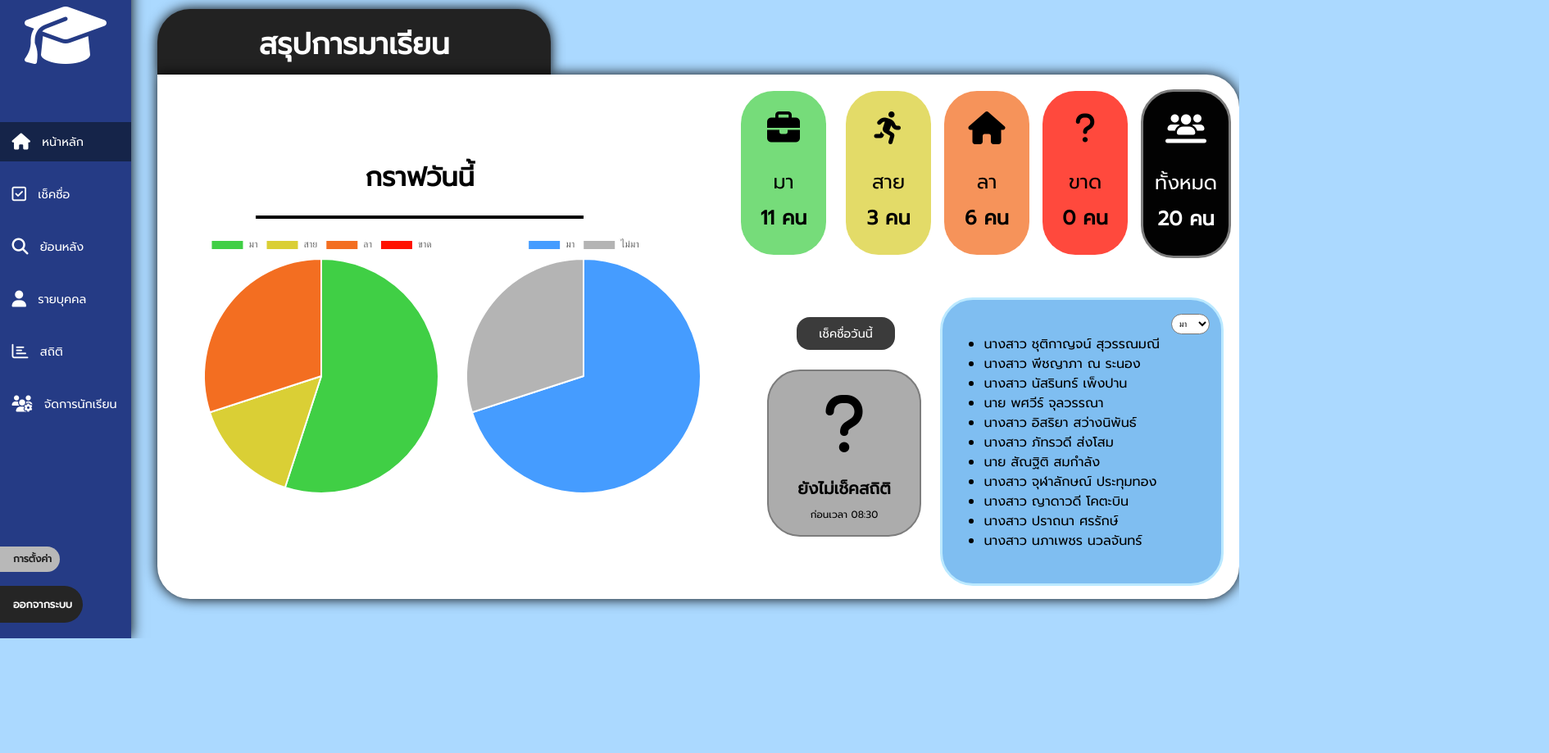
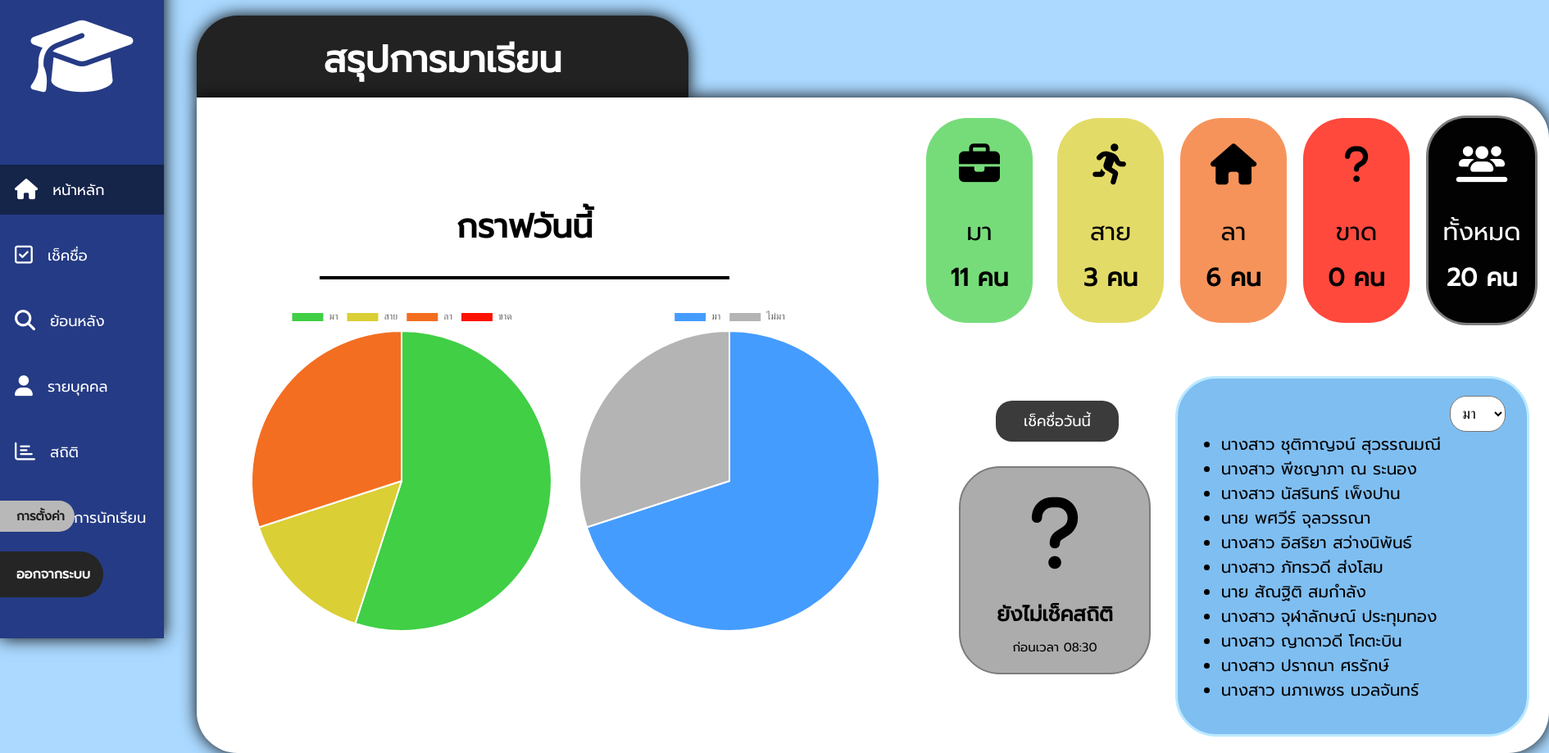
Before and after one commit to aekburut5740-commits/-.3, a plain HTML site: page Web/page/home.html in a window 1280 px wide. Shown: the part 21-940 px from the top of the page at 82% size, 1890 px wide, since content can reach past the window. Before the commit the page ends 800 px from the top, so only its background shows below. Drawn offline with nearby package versions, Linux system fonts and the light colour scheme.

Commit message:
บัค sidebar

```diff
--- /dev/null
+++ b/Web/css/check.css
@@ -0,0 +1,4 @@
+body{
+    margin: 0;
+    font-family: 'Prompt', sans-serif;
+}
--- a/Web/css/home.css
+++ b/Web/css/home.css
@@ -4,105 +4,106 @@ body{
     font-family: 'Prompt', sans-serif;
 }
 .main-box{
-    margin: 4vh 0vh 0vh 24vh;
+    margin: 40px 0px 0px 240px;
     position: relative;
     z-index: 1;
 }
 .head{
     background-color: rgb(34, 34, 34);
     color: #ffffff;
-    width: 60vh;
-    height: 10vh;
-    border-radius: 5vh 5vh 0vh 0vh;
-    box-shadow: 0vh 0vh 2vh black;
+    width: 600px;
+    height: 100px;
+    border-radius: 50px 50px 0px 0px;
+    box-shadow: 0px 0px 20px black;
 }
 .head h1{
     display: flex;
     justify-content: center;
     align-items: center;
     margin: 0;
-    padding: 2vh;
-    font-size: 4.5vh;
+    padding: 20px;
+    font-size: 45px;
 }
 .content{
+    position: relative;
     background-color: white;
-    width: 165vh;
-    height: 80vh;
-    border-radius: 0vh 5vh 5vh 5vh;
-    box-shadow: 0vh 0vh 2vh black;
+    width: 1650px;
+    height: 800px;
+    border-radius: 0px 50px 50px 50px;
+    box-shadow: 0px 0px 20px black;
 }
 .graph{
     position: absolute;
-    width: 70vh;
-    height: 40vh;
-    margin: 10vh 0vh 0vh 5vh;
+    width: 700px;
+    height: 400px;
+    margin: 100px 0px 0px 50px;
 }
 .graph h1{
     display: flex;
     justify-content: center;
     align-items: center;
-    font-size: 4vh;
+    font-size: 40px;
 }
 .graph hr{
-    margin: 2vh 10vh;
+    margin: 30px 100px;
     border: black solid 2px;
 }
 .chart{
     display: flex;
-    width: 80vh;
-    height: 40vh;
+    width: 400px;
+    height: 100%;
 }
 .status{
     position: absolute;
-    width: 77vh;
-    height: 30vh;
-    margin: 0vh 0vh 0vh 88vh;
+    width: 770px;
+    height: 300px;
+    margin: 0px 0px 0px 880px;
 }
 .status h1{
-    font-size: 5vh;
-    margin: 2vh 0vh;
+    font-size: 50px;
+    margin: 20px 0px;
 }
 .status p{
-    font-size: 3vh;
-    margin: 1vh 0vh;
+    font-size: 30px;
+    margin: 10px 0px;
 }
 .status-miss,.status-leave,.status-late,.status-come,.status-all{
     text-align: center;
     display: inline-block;
     position: absolute;
-    width: 13vh;
-    height: 25vh;
-    border-radius: 5vh;
+    width: 130px;
+    height: 250px;
+    border-radius: 50px;
 }
 .status-all{
     background-color: rgb(2, 2, 2);
     color: white;
-    margin: 2.2vh 0vh 0vh 62vh;
+    margin: 22px 0px 0px 620px;
     border: rgb(124, 124, 124) solid 3px;
 }
 .status-miss{
     background-color: #ff1100c2;
-    margin: 2.5vh 0vh 0vh 47vh;
+    margin: 25px 0px 0px 470px;
 }
 .status-leave{
     background-color: #f36e21bd;
-    margin: 2.5vh 0vh 0vh 32vh;
+    margin: 25px 0px 0px 320px;
 }
 .status-late{
     background-color: #dacf35be;
-    margin: 2.5vh 0vh 0vh 17vh;
+    margin: 25px 0px 0px 170px;
 }
 .status-come{
     background-color: #40cf45b6;
-    margin: 2.5vh 0vh 0vh 1vh;
+    margin: 25px 0px 0px 10px;
 }
 .box-stu{
     display: flex;
     justify-content: center;
     align-items: center;
-    width: 48vh;
-    height: 50vh;
-    margin: 30vh 0vh 0vh 29vh;
+    width: 480px;
+    height: 500px;
+    margin: 300px 0px 0px 290px;
 }
 .stu-status{
     display: block;
@@ -111,32 +112,32 @@ body{
     max-width: 90%;
     height: 100%;
     max-height: 88%;
-    margin-top: 2vh;
-    border-radius: 5vh;
+    margin-top: 20px;
+    border-radius: 50px;
     border: rgb(187, 233, 255) solid 3px;
     overflow-y: auto;
     overflow-x: hidden;
     box-sizing: border-box;
 }
 .stu-status select{
-    margin: 5% 0 0 82%;
-    font-size: 1.3vh;
+    margin: 5% 0 0 78%;
+    font-size: 18px;
 }
 .stu-status ul{
     margin: 0 0 0 3%;
-    font-size: 2vh;
+    font-size: 20px;
 }
 .option{
     background-color: rgb(255, 255, 255);
     color: rgb(0, 0, 0);
-    border-radius: 2vh;
-    padding: 5px;
+    border-radius: 20px;
+    padding: 10px;
 }
 .check-box{
     position: absolute;
-    width: 25vh;
-    height: 40vh;
-    margin: 36vh 0vh 0vh 93vh;
+    width: 250px;
+    height: 400px;
+    margin: 360px 0px 0px 930px;
 }
 .check-box-link{
     display: flex;
@@ -144,47 +145,47 @@ body{
     align-items: center;
     position: absolute;
     background-color: rgb(59, 59, 59);
-    width: 15vh;
-    height: 5vh;
-    margin: 1vh 0vh 0vh 4.5vh;
-    border-radius: 2vh;
-    font-size: 1.8vh;
+    width: 150px;
+    height: 50px;
+    margin: 10px 0px 0px 45px;
+    border-radius: 20px;
+    font-size: 18px;
     text-decoration: none;
     color: rgb(255, 255, 255);
 }
 /* โครงสร้างหลักและค่าเริ่มต้น (สีเทา) */
 .check-box-box {
     background-color: rgb(172, 172, 172);
-    width: 23vh;
-    height: 25vh;
-    margin: 9vh 0vh 0vh 0vh;
-    border-radius: 5vh;
+    width: 230px;
+    height: 250px;
+    margin: 90px 0px 0px 0px;
+    border-radius: 50px;
     border: rgb(124, 124, 124) solid 2px;
     transition: background-color 0.25s ease, border-color 0.25s ease, color 0.25s ease;
 }
 
 .check-box-box i {
-    font-size: 10vh;
+    font-size: 100px;
     display: flex;
     justify-content: center;
     align-items: center;
-    margin: 3vh 0vh 0vh 0vh;
+    margin: 30px 0px 0px 0px;
 }
 
 .check-box-box h1 {
-    font-size: 2.5vh;
+    font-size: 25px;
     display: flex;
     justify-content: center;
     align-items: center;
-    margin: 3vh 0vh 0vh 0vh;
+    margin: 30px 0px 0px 0px;
 }
 
 .check-box-box p {
-    font-size: 1.5vh;
+    font-size: 15px;
     display: flex;
     justify-content: center;
     align-items: center;
-    margin: 1vh 0vh 0vh 0vh;
+    margin: 10px 0px 0px 0px;
 }
 
 /* สถานะที่ 1: ค่าเริ่มต้น */
--- a/Web/css/login.css
+++ b/Web/css/login.css
@@ -24,10 +24,10 @@ body {
 .login-box {
     display: flex;
     flex-direction: column;
+    justify-content: center;
     align-items: center;
-    width: min(680px, calc(100vw - 32px));
-    min-height: min(720px, calc(100vh - 32px));
-    max-height: calc(100vh - 32px);
+    width: 40%;
+    height: 100%;
     overflow-y: auto;
     padding: 20px 40px 40px 40px;
     border: 1px solid black;
@@ -47,7 +47,7 @@ body {
     text-align: center;
 }
 
-.login-box > p {
+.login-box p {
     margin: 0 0 20px;
     font-size: 22px;
 }
@@ -76,7 +76,7 @@ body {
 }
 
 .warning {
-    min-height: 24px;
+    min-height: 20px;
     color: red;
 }
 
@@ -100,3 +100,222 @@ body {
 .button-login:hover {
     background: rgb(30, 105, 175);
 }
+
+@media screen and (max-height: 725px) {
+
+    .login-box {
+        padding: 20px 30px 30px 30px;
+        height: 100%;
+    }
+    .i-cap {
+        font-size: 100px;
+    }
+    .login-box h1 {
+        margin: 8px 0;
+        font-size: 35px;
+    }
+    .login-box p {
+        margin: 0 0 20px;
+        font-size: 15px;
+    }
+    .field {
+        width: 85%;
+        margin: 5px 0;
+    }
+    .field-label-1,
+    .field-label-2 {
+        display: flex;
+        align-items: center;
+        gap: 18px;
+        margin-bottom: 10px;
+    }
+    .i-in {
+        font-size: 30px;
+    }
+    .field input {
+        width: 100%;
+        padding: 5px;
+        font: inherit;
+    }
+    .button-login {
+        width: 60%;
+        margin-top: 20px;
+        padding: 10px;
+        font-size: 20px;
+    }
+}
+
+@media screen and (max-height: 565px) {
+
+    .login-box {
+        padding: 20px 30px 30px 30px;
+        height: 100%;
+    }
+    .i-cap {
+        font-size: 90px;
+    }
+    .login-box h1 {
+        margin: 6px 0;
+        font-size: 30px;
+    }
+    .login-box p {
+        margin: 0 0 15px;
+        font-size: 12px;
+    }
+    .field {
+        width: 75%;
+        margin: 5px 0;
+    }
+    .field-label-1,
+    .field-label-2 {
+        display: flex;
+        align-items: center;
+        gap: 15px;
+        margin-bottom: 8px;
+    }
+    .i-in {
+        font-size: 20px;
+    }
+    .field input {
+        width: 100%;
+        padding: 4px;
+        font: inherit;
+    }
+    .button-login {
+        width: 50%;
+        margin-top: 17px;
+        padding: 8px;
+        font-size: 17px;
+    }
+}
+
+@media screen and (max-width: 1291px) {
+    .login-box {
+        padding: 20px 30px 30px 30px;
+        width: 50%;
+    }
+    .i-cap {
+        font-size: 100px;
+    }
+    .login-box h1 {
+        margin: 8px 0;
+        font-size: 35px;
+    }
+    .login-box p {
+        margin: 0 0 20px;
+        font-size: 15px;
+    }
+    .field {
+        width: 85%;
+        margin: 5px 0;
+    }
+    .field-label-1,
+    .field-label-2 {
+        display: flex;
+        align-items: center;
+        gap: 18px;
+        margin-bottom: 10px;
+    }
+    .i-in {
+        font-size: 30px;
+    }
+    .field input {
+        width: 100%;
+        padding: 5px;
+        font: inherit;
+    }
+    .button-login {
+        width: 60%;
+        margin-top: 20px;
+        padding: 10px;
+        font-size: 20px;
+    }
+}
+
+@media screen and (max-width: 730px) {
+
+    .login-box {
+        padding: 20px 30px 30px 30px;
+        width: 70%;
+    }
+    .i-cap {
+        font-size: 90px;
+    }
+    .login-box h1 {
+        margin: 6px 0;
+        font-size: 30px;
+    }
+    .login-box p {
+        margin: 0 0 15px;
+        font-size: 12px;
+    }
+    .field {
+        width: 75%;
+        margin: 5px 0;
+    }
+    .field-label-1,
+    .field-label-2 {
+        display: flex;
+        align-items: center;
+        gap: 15px;
+        margin-bottom: 8px;
+    }
+    .i-in {
+        font-size: 20px;
+    }
+    .field input {
+        width: 100%;
+        padding: 4px;
+        font: inherit;
+    }
+    .button-login {
+        width: 50%;
+        margin-top: 17px;
+        padding: 8px;
+        font-size: 17px;
+    }
+}
+
+@media screen and (max-width: 469px) {
+
+    .login-box {
+        padding: 10px 20px 20px 20px;
+        width: 80%;
+    }
+    .i-cap {
+        font-size: 70px;
+    }
+    .login-box h1 {
+        margin: 6px 0;
+        font-size: 26px;
+    }
+    .login-box p {
+        margin: 0 0 15px;
+        font-size: 12px;
+    }
+    .field {
+        width: 75%;
+        margin: 5px 0;
+    }
+    .field-label-1,
+    .field-label-2 {
+        display: flex;
+        align-items: center;
+        gap: 10px;
+        margin-bottom: 6px;
+    }
+    .i-in {
+        font-size: 15px;
+    }
+    .field input {
+        width: 100%;
+        padding: 3px;
+        font: inherit;
+    }
+    .button-login {
+        width: 50%;
+        margin-top: 13px;
+        padding: 8px;
+        font-size: 15px;
+    }
+}
--- a/Web/css/sidebar.css
+++ b/Web/css/sidebar.css
@@ -7,34 +7,33 @@
     background-color: rgb(37, 59, 133);
     display: inline-block;
     width: 100%;
-    max-width: 20vh;
+    max-width: 200px;
     height: 100%;
     color: white;
-    box-shadow: 0vh 0vh 2vh black;
+    box-shadow: 0px 0px 20px black;
 }
 .cap{
     position: relative;
-    font-size: 10vh;
+    font-size: 100px;
     display: flex;
     justify-content: center;
     align-items: center;
-    margin: 15% 0 0 0;
+    margin: 20% 0 0 0;
 }
 .menu{
     position: absolute;
     display: block;
     justify-content: center;
     align-items: center;
-    font-size: 10vh;
     width: 80%;
-    margin: 1% 0vh;
+    margin: 1% 0px;
 }
 .menu i{
-    font-size: 2.5vh;
-    margin: 1.8vh;
+    font-size: 25px;
+    margin: 18px;
 }
 .menu span{
-    font-size: 1.8vh;
+    font-size: 18px;
 }
 .menu-label-now{
     position: absolute;
@@ -94,40 +93,40 @@
 .menu-label-1:hover,.menu-label-2:hover,.menu-label-3:hover,.menu-label-4:hover,.menu-label-5:hover,.menu-label-now:hover{
     background-color: rgb(9, 17, 46);
     width: 130%;
-    border-radius: 0vh 1vh 1vh 0vh;
+    border-radius: 0px 10px 10px 0px;
     transition: 0.2s;
-    box-shadow: 0vh 0vh 1vh rgba(0, 0, 0, 0.726);
+    box-shadow: 0px 0px 10px rgba(0, 0, 0, 0.726);
 }
 .setting{
     position: absolute;
     text-decoration: none;
     background-color: rgb(184, 184, 184);
     padding: 4% 6% 4% 30%;
-    border-radius: 0 5vh 5vh 0;
+    border-radius: 0 50px 50px 0;
     color: rgb(29, 29, 29);
-    display: flex;
     justify-content: center;
     align-items: center;
-    margin: 365% 0 0 -20%;
-    font-size: 1.5vh;
+    margin: 0% 0 0 -20%;
+    font-size: 15px;
+    bottom: 130px;
 }
 .setting:hover{
     background-color: rgb(14, 14, 14);
     color: white;
-    margin: 365% 0 0 -10%;
+    margin: 0% 0 0 -10%;
     transition: 0.2s;
-    box-shadow: 0vh 0vh 1vh rgba(0, 0, 0, 0.726);
+    box-shadow: 0px 0px 10px rgba(0, 0, 0, 0.726);
 }
 .logout{
     position: absolute;
-    display: flex;
     justify-content: center;
     align-items: center;
-    margin: 395% 0 0 -20%;
-    font-size: 1.6vh;
+    margin: 0% 0 0 -20%;
+    font-size: 16px;
     background-color: rgb(37, 37, 37);
     padding: 0% 8% 0% 30%;
-    border-radius: 0 5vh 5vh 0;
+    border-radius: 0 50px 50px 0;
+    bottom: 50px;
 }
 .logout a{
     text-decoration: none;
@@ -135,9 +134,9 @@
 }
 .logout:hover{
     background-color: rgb(155, 41, 41);
-    margin: 395% 0 0 -10%;
+    margin: 0% 0 0 -10%;
     transition: 0.2s;
-    box-shadow: 0vh 0vh 1vh rgba(155, 41, 41, 0.726);
+    box-shadow: 0px 0px 10px rgba(155, 41, 41, 0.726);
 }
 .logout-box{
     position: relative;
@@ -149,34 +148,34 @@
     align-items: center;
     background-color: rgb(27, 27, 27);
     border-radius: 5vh;
-    border: rgb(255, 255, 255) solid 0.5vh;
-    box-shadow: 0vh 0vh 3vh black;
+    border: rgb(255, 255, 255) solid 5px;
+    box-shadow: 0px 0px 30px black;
     animation: logout-box 5s ease-in-out infinite;
 }
 @keyframes logout-box {
-    0% {transform: translateY(-0.3vh);}
-    50% {transform: translateY(0.3vh);}
-    100% {transform: translateY(-0.3vh);}
+    0% {transform: translateY(-0.30px);}
+    50% {transform: translateY(0.30px);}
+    100% {transform: translateY(-0.30px);}
 }
 .logout-box h1{
     color: rgb(255, 255, 255);
     position: relative;
     margin: 0% 0% 25% 0%;
-    font-size: 4vh;
+    font-size: 40px;
 }
 .logout-option{
     position: absolute;
     display: flex;
-    margin: 10vh 0vh 0vh 0vh;
-    font-size: 2.5vh;
+    margin: 100px 0px 0px 0px;
+    font-size: 25px;
 }
 .option-no{
     color: rgb(255, 255, 255);
-    margin: 0vh 5vh;
+    margin: 0px 50px;
     background-color: rgb(14, 14, 14);
-    padding: 0vh 8vh;
-    border-radius: 3vh;
-    box-shadow: 0vh 0vh 1vh rgb(255, 255, 255);
+    padding: 0px 80px;
+    border-radius: 30px;
+    box-shadow: 0px 0px 10px rgb(255, 255, 255);
 }
 .option-no:hover{
     color: rgb(0, 0, 0);
@@ -185,11 +184,11 @@
 }
 .option-yes{
     color: rgb(255, 255, 255);
-    margin: 0vh 5vh;
+    margin: 0px 50px;
     background-color: rgb(14, 14, 14);
-    padding: 0vh 8vh;
-    border-radius: 3vh;
-    box-shadow: 0vh 0vh 1vh rgb(255, 0, 0);
+    padding: 0px 80px;
+    border-radius: 30px;
+    box-shadow: 0px 0px 10px rgb(255, 0, 0);
 }
 .option-yes:hover{
     color: rgb(255, 255, 255);
@@ -199,7 +198,7 @@
 .box-shadow{
     position: fixed;
     z-index: 10000;
-    inset: 0vh 0vh;
+    inset: 0px 0px;
     display: none;
     justify-content: center;
     align-items: center;
```
Also changed, not shown: Web/css/sidebar-test.css (added, +23 -0 lines), Web/page/check.html (added, +22 -0 lines).
